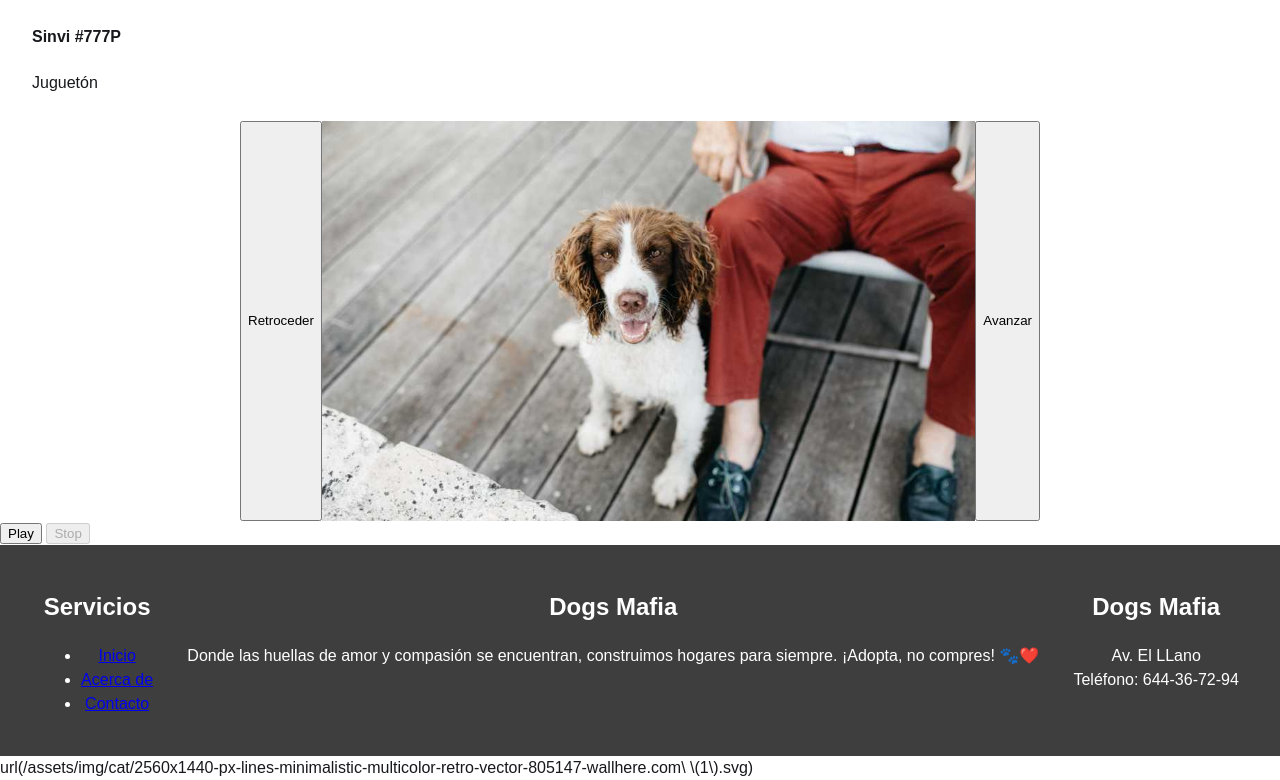
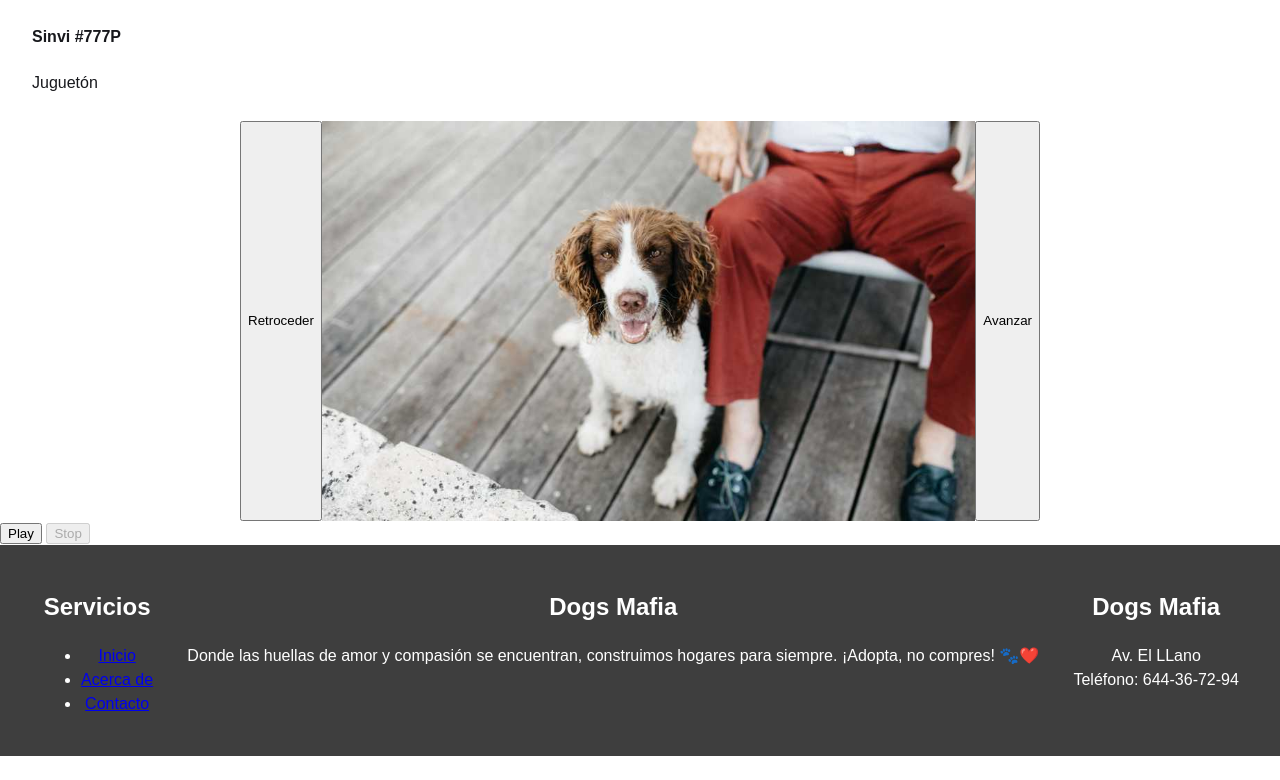
Before and after one commit to DanyCarter/Practica-Diw-T5, a plain HTML site: page index.html in a window 1280 px wide. Shown: the part 3271-4051 px from the top of the page. After the commit the page ends 4027 px from the top, so only its background shows below. Drawn offline with Linux system fonts and the light colour scheme; a web font is replaced by a local one.

Commit message:
html update

```diff
--- a/index.html
+++ b/index.html
@@ -203,5 +203,3 @@
 <script src="/scripts/index.js"></script>
 
 </html>
-
-url(/assets/img/cat/2560x1440-px-lines-minimalistic-multicolor-retro-vector-805147-wallhere.com\ \(1\).svg)
```
Also changed, not shown: styles/styleForm.css (line endings or trailing spaces).
